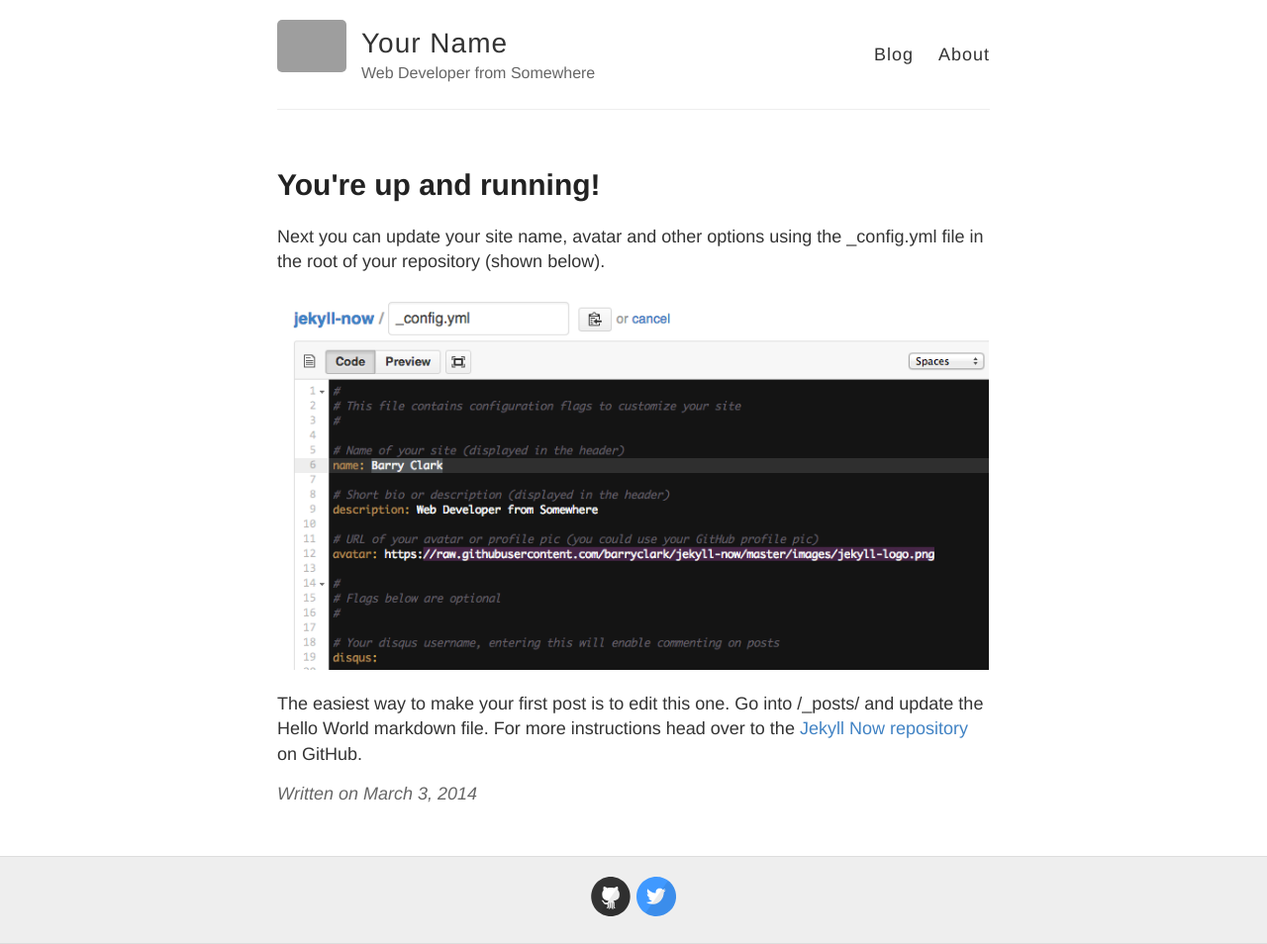
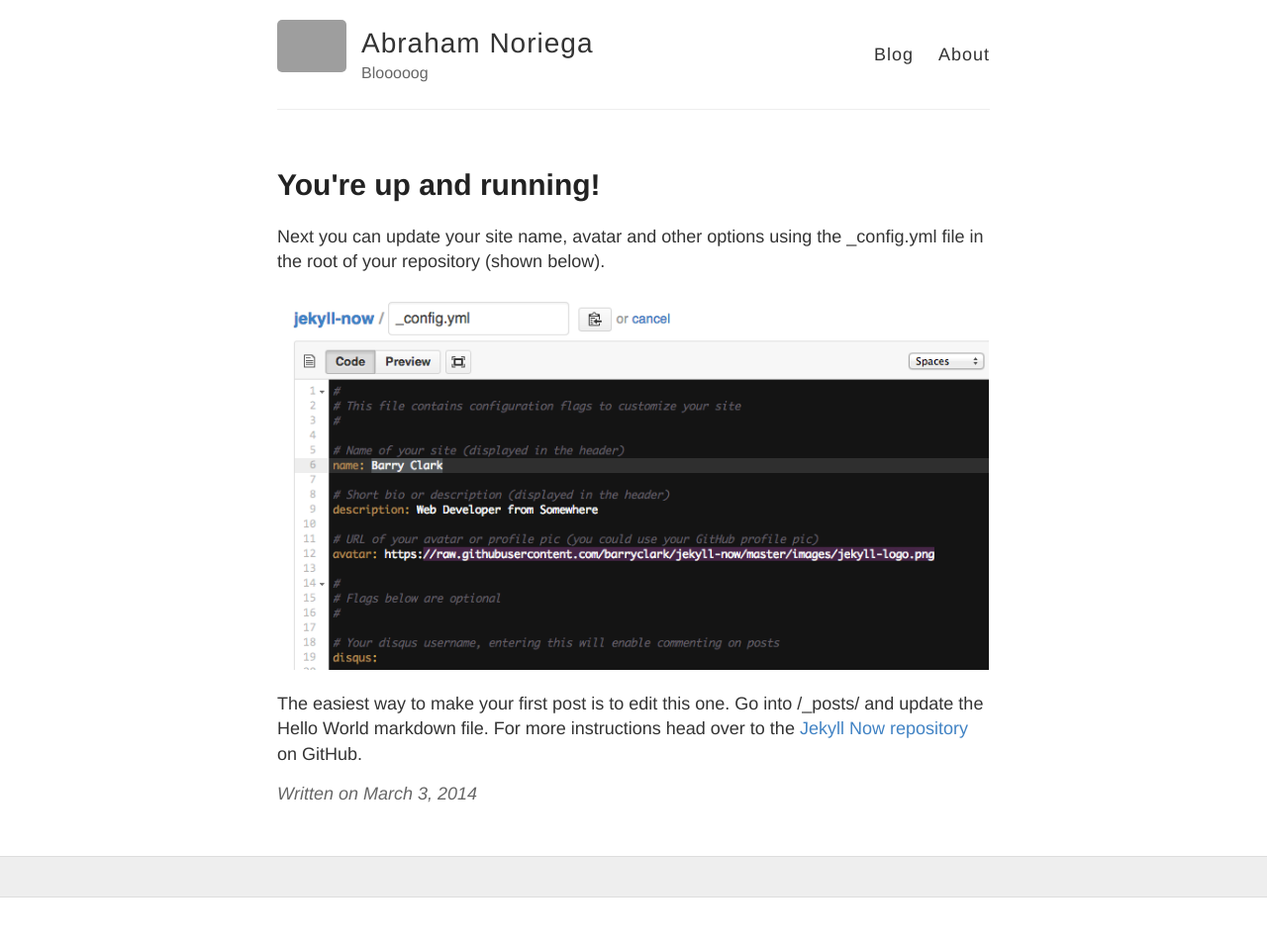
Before and after one commit to ncconsultor/ncconsultor.github.io, a Jekyll site: the page built from blog/_posts/2014-3-3-Hello-World.md, in a window 1280 px wide. Shown: the whole page at 99% size. Built offline with Jekyll 4.4.1, drawn with Linux system fonts in a browser that asks for light colours; after the commit the page ends 907 px from its top, so only the background shows below that; grey boxes are pictures that could not be loaded.

Commit message:
Update _config.yml

```diff
--- a/blog/_config.yml
+++ b/blog/_config.yml
@@ -3,10 +3,10 @@
 #
 
 # Name of your site (displayed in the header)
-name: Your Name
+name: Abraham Noriega
 
 # Short bio or description (displayed in the header)
-description: Web Developer from Somewhere
+description: Blooooog
 
 # URL of your avatar or profile pic (you could use your GitHub profile pic)
 avatar: https://raw.githubusercontent.com/barryclark/jekyll-now/master/images/jekyll-logo.png
@@ -21,12 +21,12 @@ footer-links:
   email:
   facebook:
   flickr:
-  github: barryclark/jekyll-now
+  github:
   instagram:
   linkedin:
   pinterest:
   rss: # just type anything here for a working RSS icon
-  twitter: jekyllrb
+  twitter: #nop
   stackoverflow: # your stackoverflow profile, e.g. "users/50476/bart-kiers"
   youtube: # channel/<your_long_string> or user/<user-name>
   googleplus: # anything in your profile username that comes after plus.google.com/
@@ -41,7 +41,7 @@ google_analytics:
 
 # Your website URL (e.g. http://barryclark.github.io or http://www.barryclark.co)
 # Used for Sitemap.xml and your RSS feed
-url:
+url: "https://ncconsultor.github.io"
 
 # If you're hosting your site at a Project repository on GitHub pages
 # (http://yourusername.github.io/repository-name)
```
